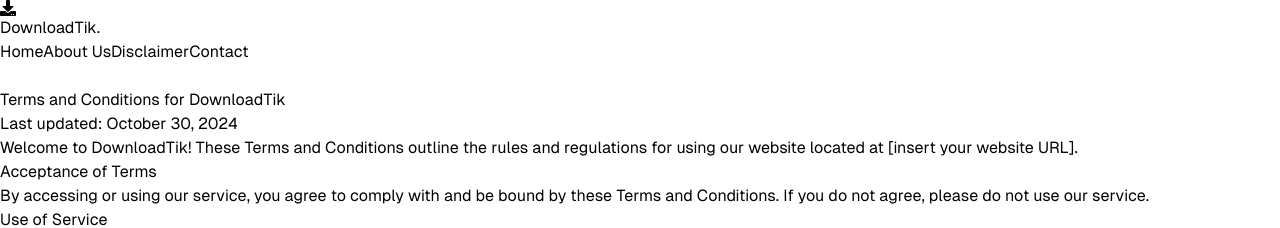
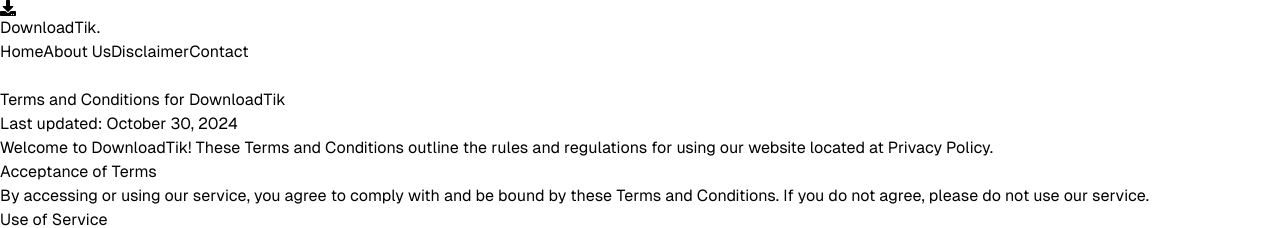
Before and after one commit to MrHamzaDeveloper/DownloadTik-Approved, a Next.js app: page /terms-and-conditions in a window 1280 px wide. Shown: the top 228 px of the page. Built offline with nearby package versions, Linux system fonts and the light colour scheme.

Commit message:
Privacy Link updated in terms & conditions

```diff
--- a/src/app/terms-and-conditions/page.js
+++ b/src/app/terms-and-conditions/page.js
@@ -24,7 +24,9 @@
         <p className="mb-4">Last updated: October 30, 2024</p>
 
         <p className="mb-4">
-          Welcome to DownloadTik! These Terms and Conditions outline the rules and regulations for using our website located at [insert your website URL].
+        Welcome to DownloadTik! These Terms and Conditions outline the rules and regulations for using our website located at <a href="https://downloadtik.com/privacy"  className="text-blue-500 hover:underline">Privacy Policy</a>.
+
+
         </p>
 
         <h2 className="text-2xl font-semibold mt-6 mb-4">Acceptance of Terms</h2>
```
